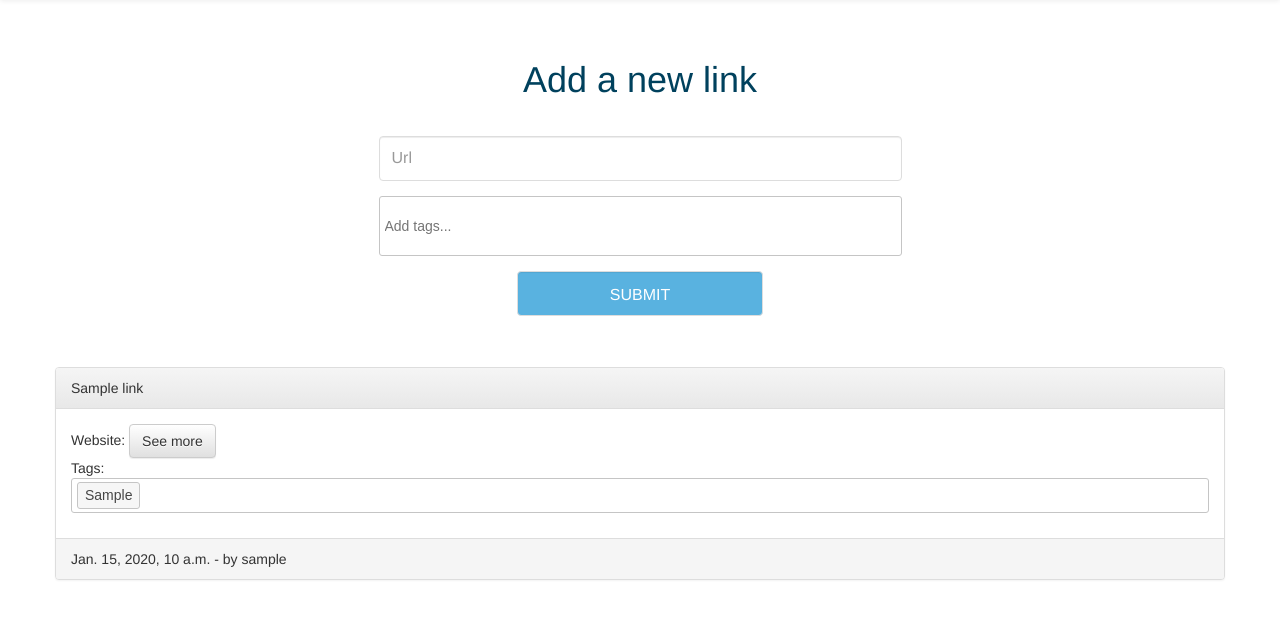
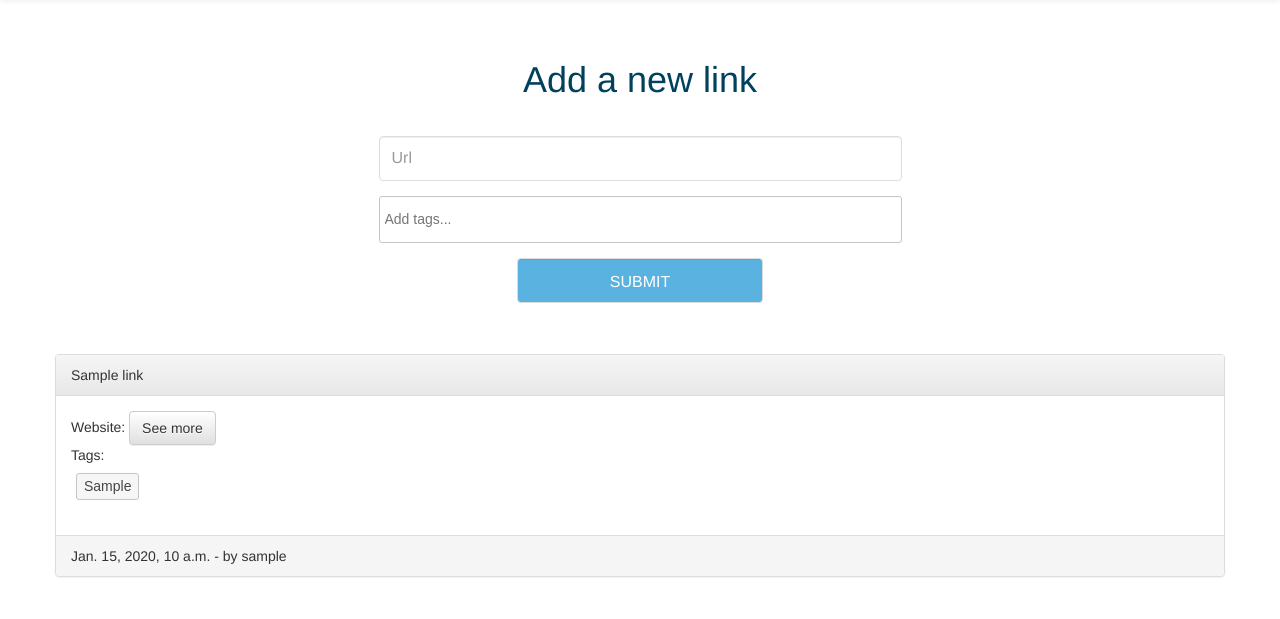
Before and after one commit to labcodes/knowledge, a Django app: template links/templates/links/index.html in a window 1280 px wide. Shown: the part 51-670 px from the top of the page. Run offline with Django 3.2, Linux system fonts and the light colour scheme; tables that the repository leaves empty hold one stand-in row (values such as "Sample post"); the template is opened without the code that fills it: values that come from a table or form of the project are taken from there, most other values are stand-ins (such as "Sample title", 1, 10 or a date in 2020); some libraries are stand-ins or nearby versions.

Commit message:
Add css style to tags field.

```diff
--- a/links/static/links/css/main.css
+++ b/links/static/links/css/main.css
@@ -10,6 +10,7 @@
 
 .single-link {
   margin-top: 10px;
+  border: 1px solid #dddddd;;
 }
 
 .page-header {
@@ -23,3 +24,23 @@
 .logout-button {
   margin-bottom: 5px;
 }
+
+ul.tagit li.tagit-choice-read-only {
+  margin-top: 7px !important;
+}
+
+ul.tagit li.tagit-new {
+  padding: 0 !important;
+}
+
+ul.tagit li.tagit-new input {
+  height: 43px !important;
+}
+
+ul.tagit li {
+  margin: 0px !important;
+}
+
+#tagged ul {
+  border: 0px !important;
+}
```
